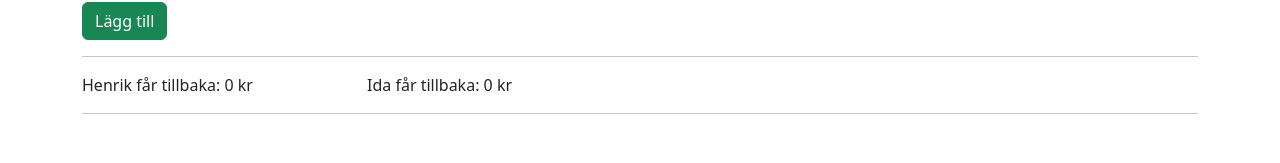
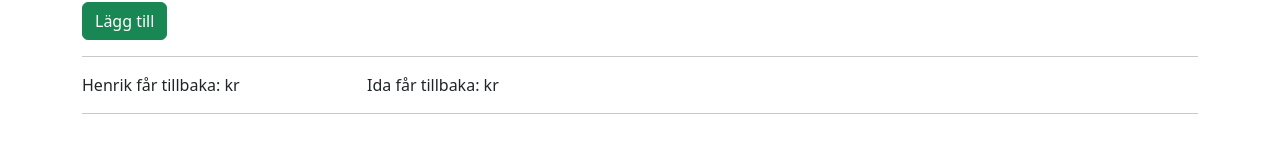
Before and after one commit to henriksimons/Splitvajs, a React (Create React App) app: page / in a window 1280 px wide. Shown: the part 352-515 px from the top of the page. Built offline with nearby package versions, Linux system fonts and the light colour scheme.

Commit message:
Update ResultBoard.js

```diff
--- a/src/components/ResultBoard.js
+++ b/src/components/ResultBoard.js
@@ -16,27 +16,27 @@ const ResultBoard = (props) => {
     }
   };
 
-  const payer = getPayer(props.idaRepayment, props.henrikRepayment);
-  const diff = getDiff(props.idaRepayment, props.henrikRepayment);
+  const payer = getPayer(props.repaymentIda, props.repaymentHenrik);
+  const diff = getDiff(props.repaymentIda, props.repaymentHenrik);
 
   const getMessage = (payer, diff) => {
     if (payer === "Ingen") {
       return "Jämt ut!";
     }
     if (payer === "Henrik") {
-      return "Henrik för över " + diff + " till Ida";
+      return "Henrik för över " + diff + " kr till Ida";
     }
     if (payer === "Ida") {
-      return "Ida för över " + diff + " till Henrik";
+      return "Ida för över " + diff + " kr till Henrik";
     }
   };
 
   return (
     <div className="row">
       <div className="col-3">
-        Henrik får tillbaka: {props.henrikRepayment} kr
+        Henrik får tillbaka: {props.repaymentHenrik} kr
       </div>
-      <div className="col-3">Ida får tillbaka: {props.idaRepayment} kr</div>
+      <div className="col-3">Ida får tillbaka: {props.repaymentIda} kr</div>
       {<div className="col-3">{getMessage(payer, diff)}</div>}
     </div>
   );
```
